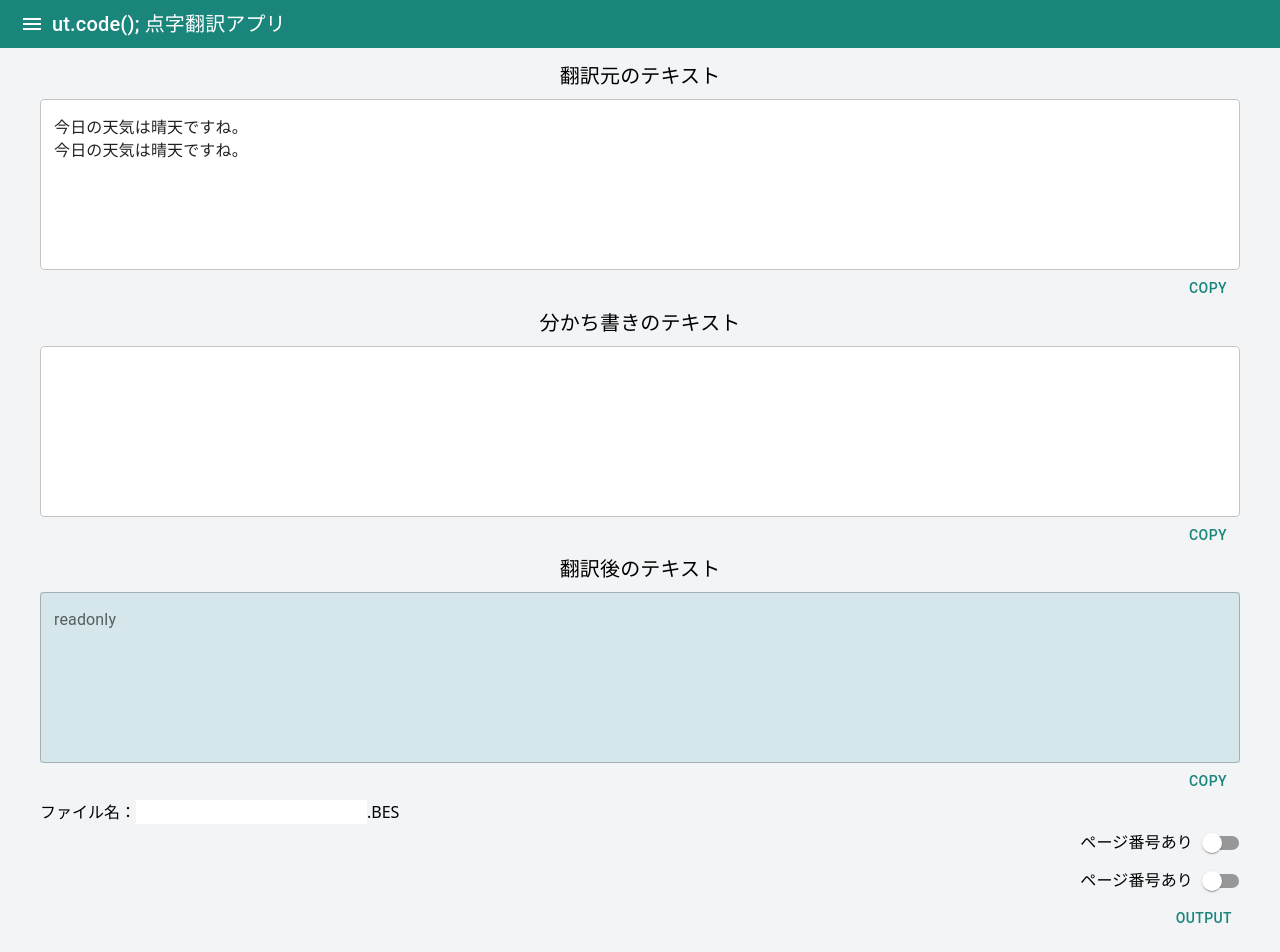
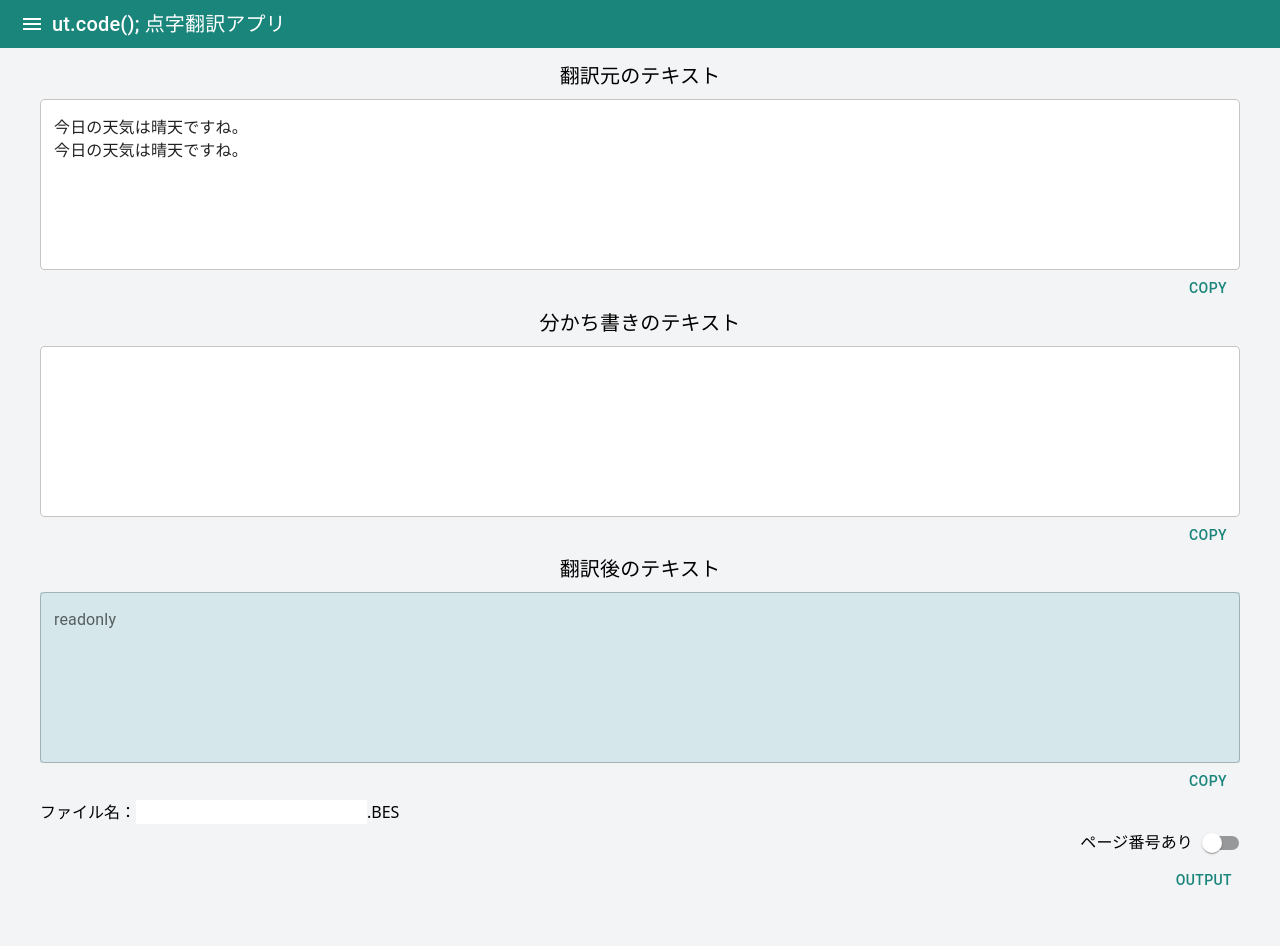
Before and after one commit to ut-code/dot-tutor, a React (Vite) app in the folder translate/: page / in a window 1280 px wide. Shown: the top 952 px of the page. Built offline with nearby package versions, Linux system fonts and the light colour scheme; no server answers.

Commit message:
()前後の空白の対処

```diff
--- a/translate/src/App.tsx
+++ b/translate/src/App.tsx
@@ -207,19 +207,6 @@ function App() {
               />
             </div>
             <div style={{ display: "flex", justifyContent: "flex-end" }}>
-              <FormControlLabel
-                control={
-                  <Switch
-                    onChange={(e) => {
-                      navigator.clipboard.writeText(targetText);
-                    }}
-                  />
-                }
-                label="ページ番号あり"
-                labelPlacement="start"
-              />
-            </div>
-            <div style={{ display: "flex", justifyContent: "flex-end" }}>
               <Button
                 onClick={() => {
                   const buffer = unicodeToBes(
```
Also changed, not shown: 2 other files (tests, documents, lock files or other folders).
